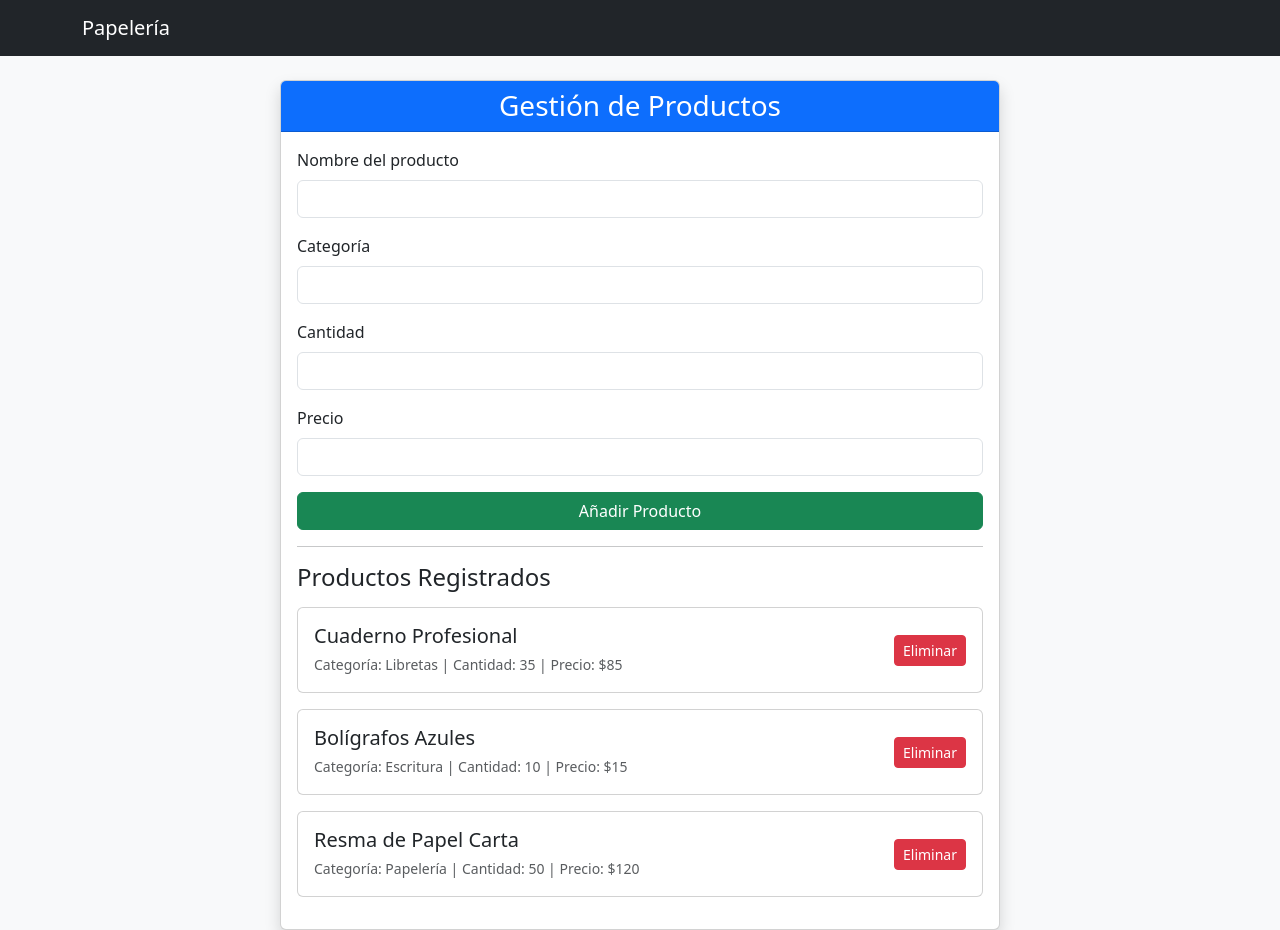
After one commit to aleman1990aleman/Inventario_De_Papeleria, a Flask app: template templates/añadir_producto.html in a window 1280 px wide. The commit adds this page. Run offline with Flask 3, Linux system fonts and the light colour scheme; the template is opened without the code that fills it, so the values that code supplies are empty.

Commit message:
se añadio el boton de añadir y eliminar

```diff
--- /dev/null
+++ b/templates/añadir_producto.html
@@ -0,0 +1,112 @@
+{% extends "base.html" %}
+
+{% block titulo %}Añadir Productos{% endblock %}
+
+{% block contenido %}
+<div class="container mt-4">
+
+    <div class="row justify-content-center">
+        <div class="col-md-8">
+
+            <div class="card shadow">
+
+                <div class="card-header bg-primary text-white text-center">
+                    <h3 class="mb-0">Gestión de Productos</h3>
+                </div>
+
+                <div class="card-body">
+
+                    <form method="POST" action="/agregar-producto">
+
+                        <div class="mb-3">
+                            <label class="form-label">Nombre del producto</label>
+                            <input type="text" name="nombre" class="form-control" required>
+                        </div>
+
+                        <div class="mb-3">
+                            <label class="form-label">Categoría</label>
+                            <input type="text" name="categoria" class="form-control" required>
+                        </div>
+
+                        <div class="mb-3">
+                            <label class="form-label">Cantidad</label>
+                            <input type="number" name="cantidad" class="form-control" required>
+                        </div>
+
+                        <div class="mb-3">
+                            <label class="form-label">Precio</label>
+                            <input type="number" step="0.01" name="precio" class="form-control" required>
+                        </div>
+
+                        <button type="submit" class="btn btn-success w-100">
+                            Añadir Producto
+                        </button>
+
+                    </form>
+
+                    <hr>
+
+                    <h4 class="mb-3">Productos Registrados</h4>
+
+                    <div class="card mb-3">
+                        <div class="card-body d-flex justify-content-between align-items-center">
+                            <div>
+                                <h5 class="mb-1">Cuaderno Profesional</h5>
+                                <small class="text-muted">
+                                    Categoría: Libretas | Cantidad: 35 | Precio: $85
+                                </small>
+                            </div>
+
+                            <form method="POST" action="/eliminar-producto">
+                                <input type="hidden" name="id" value="1">
+                                <button type="submit" class="btn btn-danger btn-sm">
+                                    Eliminar
+                                </button>
+                            </form>
+                        </div>
+                    </div>
+
+                    <div class="card mb-3">
+                        <div class="card-body d-flex justify-content-between align-items-center">
+                            <div>
+                                <h5 class="mb-1">Bolígrafos Azules</h5>
+                                <small class="text-muted">
+                                    Categoría: Escritura | Cantidad: 10 | Precio: $15
+                                </small>
+                            </div>
+
+                            <form method="POST" action="/eliminar-producto">
+                                <input type="hidden" name="id" value="2">
+                                <button type="submit" class="btn btn-danger btn-sm">
+                                    Eliminar
+                                </button>
+                            </form>
+                        </div>
+                    </div>
+
+                    <div class="card mb-3">
+                        <div class="card-body d-flex justify-content-between align-items-center">
+                            <div>
+                                <h5 class="mb-1">Resma de Papel Carta</h5>
+                                <small class="text-muted">
+                                    Categoría: Papelería | Cantidad: 50 | Precio: $120
+                                </small>
+                            </div>
+
+                            <form method="POST" action="/eliminar-producto">
+                                <input type="hidden" name="id" value="3">
+                                <button type="submit" class="btn btn-danger btn-sm">
+                                    Eliminar
+                                </button>
+                            </form>
+                        </div>
+                    </div>
+
+                </div>
+            </div>
+
+        </div>
+    </div>
+
+</div>
+{% endblock %}
--- a/templates/dashboard.html
+++ b/templates/dashboard.html
@@ -4,6 +4,7 @@
 
 {% block contenido %}
 <div class="container mt-4">
+
 
     <div class="row mb-4">
         <div class="col">
```
